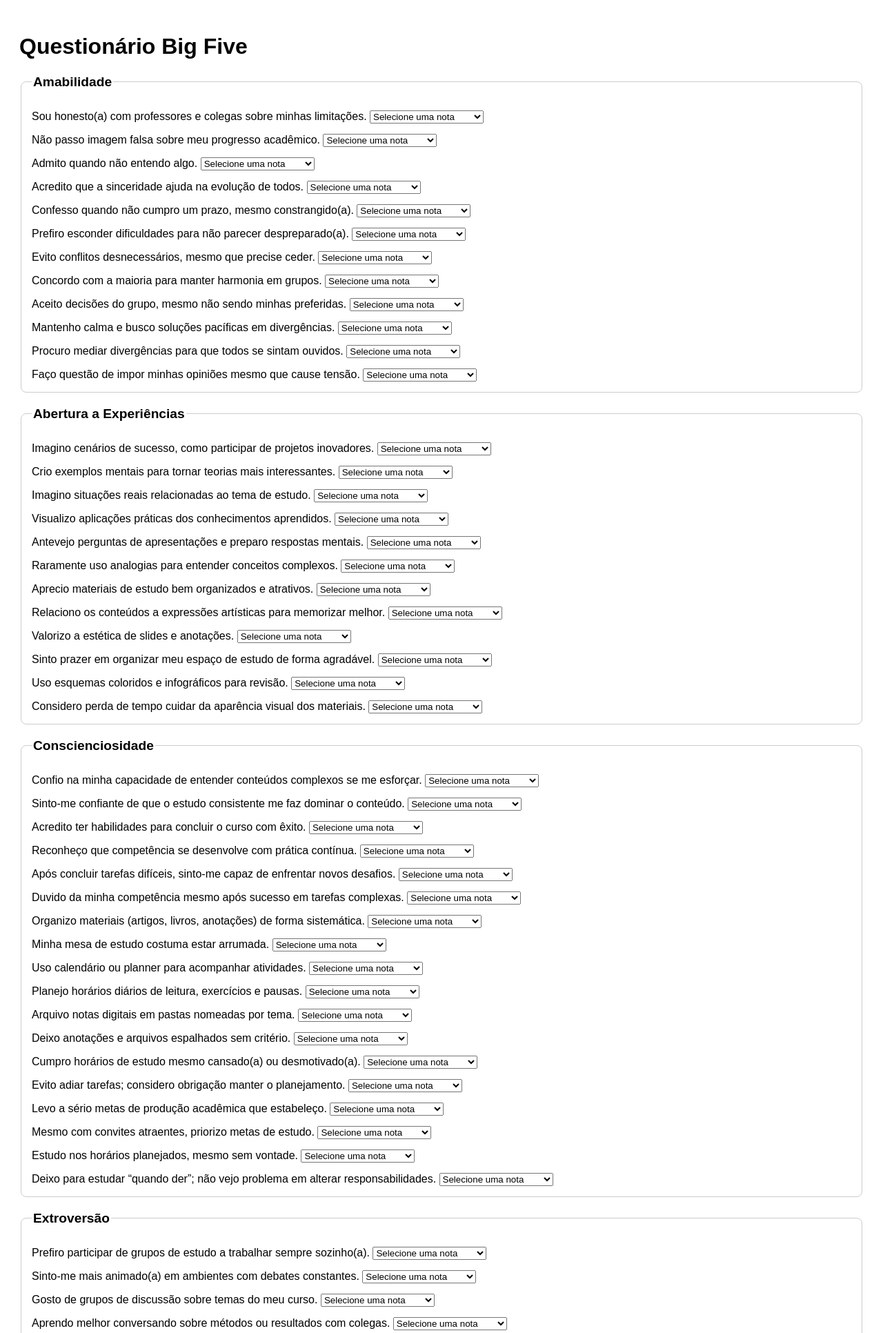
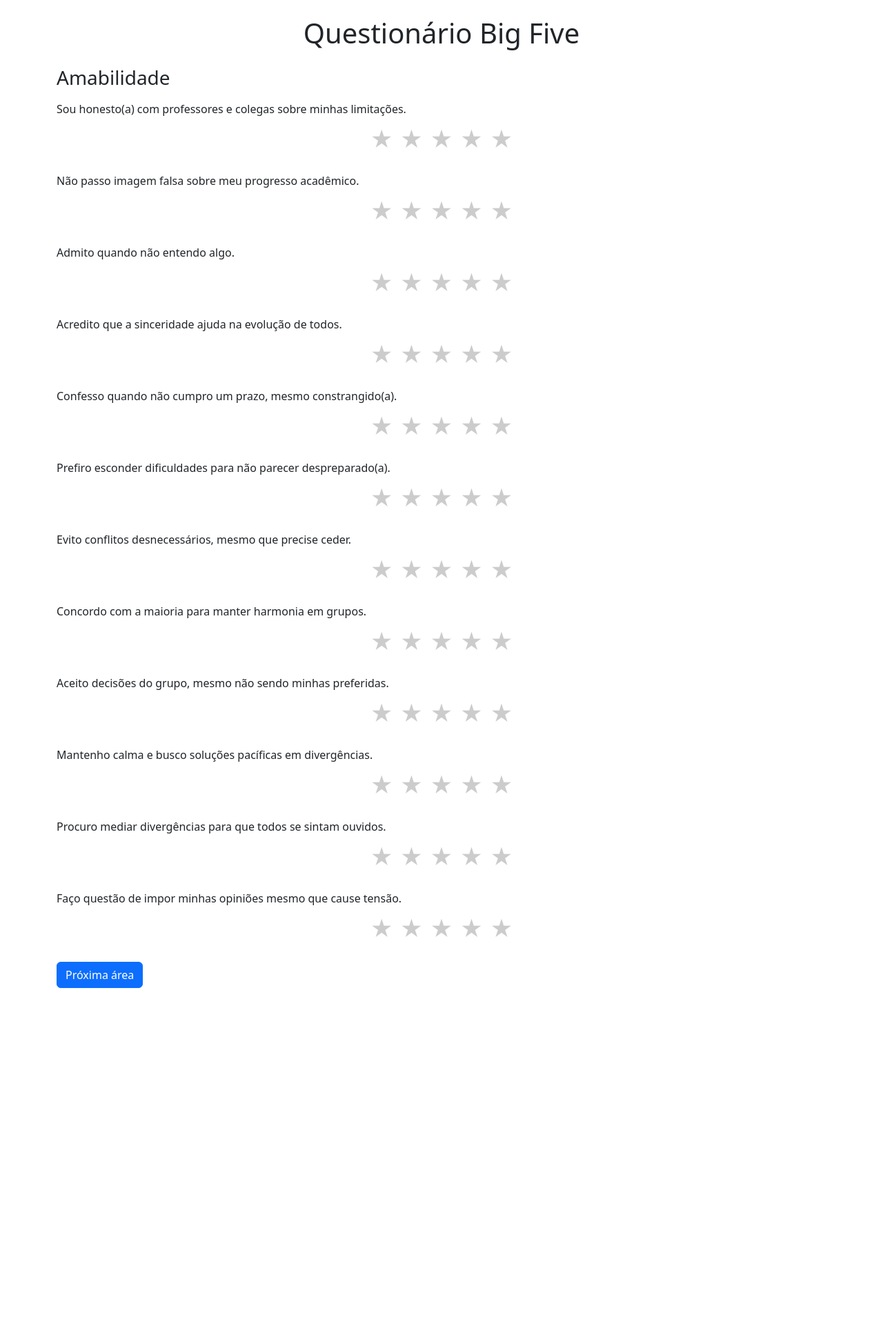
Before and after one commit to ehodiogo/caed, a Django app: page /questionario in a window 1280 px wide. Shown: the top 1932 px of the page at 69% size. After the commit the page ends 1432 px from the top, so only its background shows below. Run offline with Django 5.2, Linux system fonts and the light colour scheme; some libraries are stand-ins or nearby versions.

Commit message:
feat: estrutura da tela de responder o big five

```diff
--- a/templates/QuestionarioView.html
+++ b/templates/QuestionarioView.html
@@ -1,76 +1,110 @@
+{% load static %}
 <!DOCTYPE html>
 <html lang="pt-BR">
 <head>
   <meta charset="UTF-8" />
   <title>Questionário Big Five</title>
+  <link rel="stylesheet" href="{% static 'css/bootstrap.min.css' %}">
   <style>
-    body {
-      font-family: Arial, sans-serif;
-      padding: 20px;
+    .star-rating {
+      display: flex;
+      flex-direction: row-reverse;
+      justify-content: center;
     }
-    fieldset {
-      border: 1px solid #ccc;
-      padding: 15px;
-      margin-bottom: 20px;
-      border-radius: 8px;
+    .star-rating input {
+      display: none;
     }
-    legend {
-      font-weight: bold;
-      font-size: 1.2em;
+    .star-rating label {
+      font-size: 2rem;
+      color: #ccc;
+      cursor: pointer;
+      padding: 0 5px;
     }
-    label {
+    .star-rating input:checked ~ label {
+      color: gold;
+    }
+    .star-rating label:hover,
+    .star-rating label:hover ~ label {
+      color: gold;
+    }
+    .area-container {
+      display: none;
+    }
+    .area-container.active {
       display: block;
-      margin-top: 10px;
-    }
-    select {
-      margin-top: 5px;
-    }
-    button {
-      margin-top: 20px;
-      padding: 10px 15px;
-      background: #b03a2e;
-      color: #fff;
-      border: none;
-      border-radius: 6px;
-      cursor: pointer;
-    }
-    button:hover {
-      background: #922b21;
     }
   </style>
 </head>
-<body>
-  <h1>Questionário Big Five</h1>
+<body class="container py-4">
+
+  <h1 class="text-center mb-4">Questionário Big Five</h1>
 
   <form method="post">
     {% csrf_token %}
 
     {% for area, perguntas in areas.items %}
-      <fieldset>
-        <legend>{{ area }}</legend>
+      <div class="area-container {% if forloop.first %}active{% endif %}">
+        <h3 class="mb-3">{{ area }}</h3>
+
         {% for pergunta in perguntas %}
-          <label>
-            {{ pergunta.pergunta }}
-            <select name="resposta_{{ area }}_{{ forloop.counter0 }}" required>
-              <option value="" disabled selected>Selecione uma nota</option>
-              <option value="1">1 - Discordo totalmente</option>
-              <option value="2">2 - Discordo</option>
-              <option value="3">3 - Neutro</option>
-              <option value="4">4 - Concordo</option>
-              <option value="5">5 - Concordo totalmente</option>
-            </select>
+          <div class="mb-4">
+            <p class="mb-2">{{ pergunta.pergunta }}</p>
+            <div class="star-rating">
+              {% for i in "54321" %}
+                <input type="radio" id="star{{ i }}_{{ forloop.parentloop.counter0 }}_{{ forloop.counter0 }}"
+                       name="resposta_{{ area }}_{{ forloop.counter0 }}" value="{{ i }}" required>
+                <label for="star{{ i }}_{{ forloop.parentloop.counter0 }}_{{ forloop.counter0 }}">★</label>
+              {% endfor %}
+            </div>
+            <input type="hidden" name="reversa_{{ area }}_{{ forloop.counter0 }}" value="{{ pergunta.reversa }}">
+            <input type="hidden" name="fator_{{ area }}_{{ forloop.counter0 }}" value="{{ pergunta.fator }}">
+          </div>
+        {% endfor %}
 
-            <!-- Campo oculto para saber se é reversa -->
-            <input type="hidden" name="reversa_{{ area }}_{{ forloop.counter0 }}" value="{{ pergunta.reversa }}">
+        <div class="d-flex justify-content-between">
+          {% if not forloop.first %}
+            <button type="button" class="btn btn-secondary prev-btn">Voltar</button>
+          {% endif %}
+          {% if not forloop.last %}
+            <button type="button" class="btn btn-primary next-btn">Próxima área</button>
+          {% else %}
+            <button type="submit" class="btn btn-success">Enviar respostas</button>
+          {% endif %}
+        </div>
+      </div>
+    {% endfor %}
+  </form>
 
-            <!-- Campo oculto para saber o fator -->
-            <input type="hidden" name="fator_{{ area }}_{{ forloop.counter0 }}" value="{{ pergunta.fator }}">
-          </label>
-        {% endfor %}
-      </fieldset>
-    {% endfor %}
+  <script>
+    document.addEventListener('DOMContentLoaded', function() {
+      const areas = document.querySelectorAll('.area-container');
+      let currentIndex = 0;
 
-    <button type="submit">Enviar</button>
-  </form>
+      function showArea(index) {
+        areas.forEach((area, i) => {
+          area.classList.toggle('active', i === index);
+        });
+      }
+
+      document.querySelectorAll('.next-btn').forEach(btn => {
+        btn.addEventListener('click', () => {
+          if (currentIndex < areas.length - 1) {
+            currentIndex++;
+            showArea(currentIndex);
+          }
+        });
+      });
+
+      document.querySelectorAll('.prev-btn').forEach(btn => {
+        btn.addEventListener('click', () => {
+          if (currentIndex > 0) {
+            currentIndex--;
+            showArea(currentIndex);
+          }
+        });
+      });
+    });
+  </script>
+
 </body>
 </html>
```
